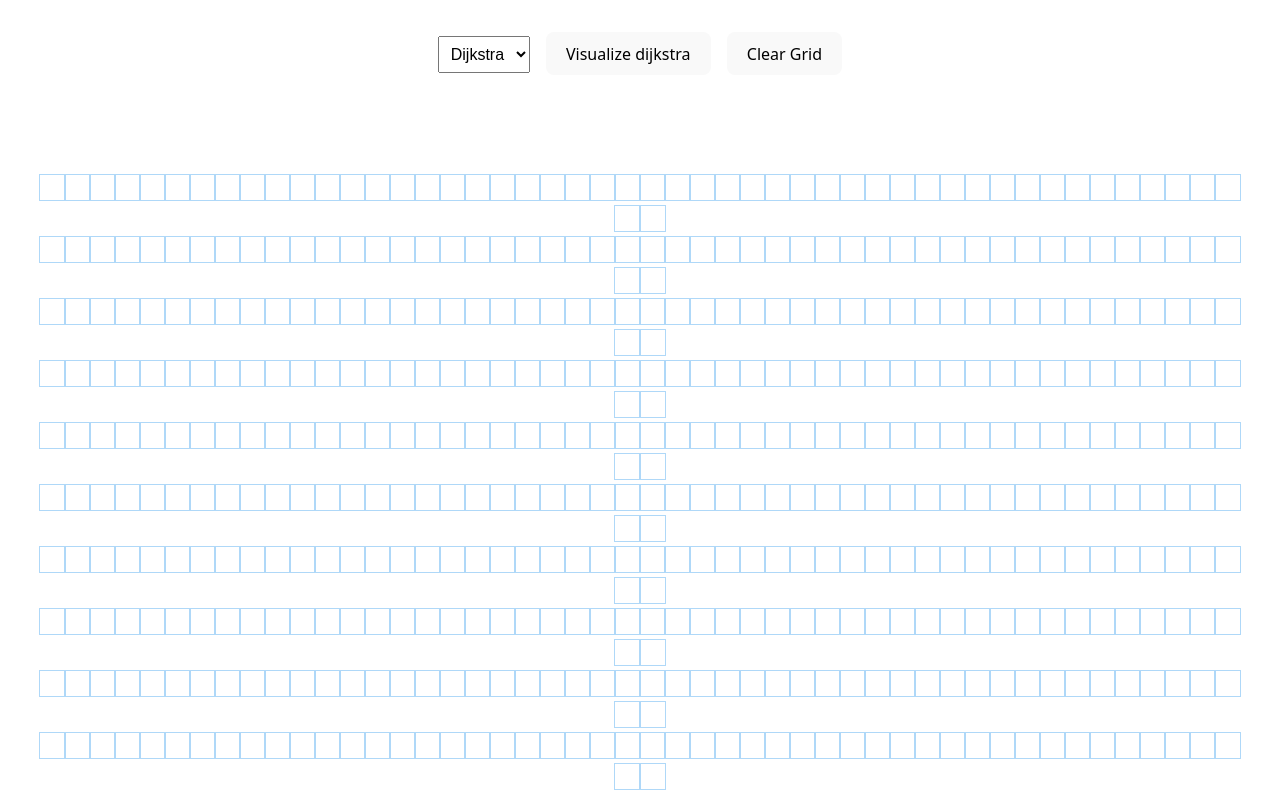
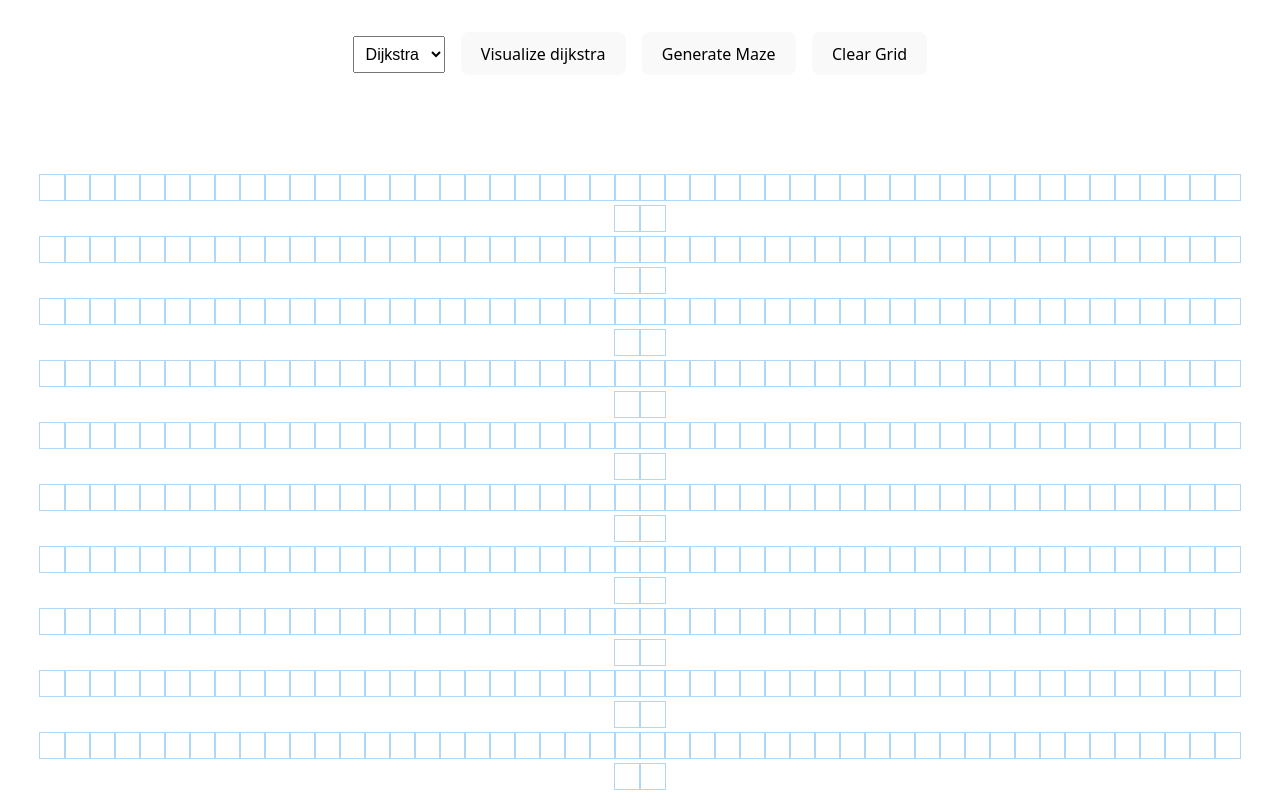
Before and after one commit to Aravshetty/AlgoVisualizer, a React (Vite) app: page /pathfinding in a window 1280 px wide. Shown: the top 792 px of the page. Built offline with nearby package versions, Linux system fonts and the light colour scheme.

Commit message:
maze recursive

```diff
--- a/src/PathVisualizer/PathVisualizer.jsx
+++ b/src/PathVisualizer/PathVisualizer.jsx
@@ -4,7 +4,7 @@ import Node from './Node/Node.jsx';
 import './PathVisualizer.css';
 import { dijkstra, getNodesInShortestPathOrder } from '../algorithms/dijkstra.js';
 import { astar } from '../algorithms/astar.js';
-
+import { generateMazeRecursiveDivision } from '../mazealgoritm/recursivedivison.js';
 const START_NODE_ROW = 10;
 const START_NODE_COL = 5;
 const FINISH_NODE_ROW = 10;
@@ -143,6 +143,16 @@ function PathVisualizer() {
       <button onClick={handleRunAlgorithm} style={{ marginRight: '16px' }}>
         Visualize {selectedAlgorithm}
       </button>
+      <button
+  onClick={() =>
+    generateMazeRecursiveDivision(grid, setGrid, 10, startNode, finishNode)
+  }
+  style={{ marginRight: '16px' }}
+>
+  Generate Maze
+</button>
+
+
       <button onClick={handleClear}>Clear Grid</button>
 
       <div className="grid">
--- /dev/null
+++ b/src/mazealgoritm/recursivedivison.js
@@ -0,0 +1,78 @@
+
+
+
+
+export const generateMazeRecursiveDivision = (grid, setGrid, speed = 10, startNode, finishNode) => {
+  const walls = [];
+  const rows = grid.length;
+  const cols = grid[0].length;
+
+  const divide = (startRow, endRow, startCol, endCol, orientation) => {
+    if (endRow - startRow < 2 || endCol - startCol < 2) return;
+
+    const horizontal = orientation === 'H';
+
+    if (horizontal) {
+      const wallRow = getRandomEven(startRow + 1, endRow - 1);
+      const passageCol = getRandomOdd(startCol, endCol);
+
+      for (let col = startCol; col <= endCol; col++) {
+        if (col === passageCol) continue;
+        if (isStartOrFinish(wallRow, col)) continue;
+        walls.push([wallRow, col]);
+      }
+
+      divide(startRow, wallRow - 1, startCol, endCol, chooseOrientation(wallRow - startRow, endCol - startCol));
+      divide(wallRow + 1, endRow, startCol, endCol, chooseOrientation(endRow - wallRow, endCol - startCol));
+    } else {
+      const wallCol = getRandomEven(startCol + 1, endCol - 1);
+      const passageRow = getRandomOdd(startRow, endRow);
+
+      for (let row = startRow; row <= endRow; row++) {
+        if (row === passageRow) continue;
+        if (isStartOrFinish(row, wallCol)) continue;
+        walls.push([row, wallCol]);
+      }
+
+      divide(startRow, endRow, startCol, wallCol - 1, chooseOrientation(endRow - startRow, wallCol - startCol));
+      divide(startRow, endRow, wallCol + 1, endCol, chooseOrientation(endRow - startRow, endCol - wallCol));
+    }
+  };
+
+  const isStartOrFinish = (row, col) => {
+    return (
+      (row === startNode.row && col === startNode.col) ||
+      (row === finishNode.row && col === finishNode.col)
+    );
+  };
+
+  divide(0, rows - 1, 0, cols - 1, chooseOrientation(rows, cols));
+
+  walls.forEach(([row, col], i) => {
+    setTimeout(() => {
+      const node = grid[row][col];
+      if (!node.isStart && !node.isFinish) {
+        node.isWall = true;
+        setGrid([...grid]);
+      }
+    }, speed * i);
+  });
+};
+
+const getRandomEven = (min, max) => {
+  const evens = [];
+  for (let i = min; i <= max; i++) if (i % 2 === 0) evens.push(i);
+  return evens[Math.floor(Math.random() * evens.length)] || min;
+};
+
+const getRandomOdd = (min, max) => {
+  const odds = [];
+  for (let i = min; i <= max; i++) if (i % 2 === 1) odds.push(i);
+  return odds[Math.floor(Math.random() * odds.length)] || min;
+};
+
+const chooseOrientation = (height, width) => {
+  if (width < height) return 'H';
+  if (height < width) return 'V';
+  return Math.random() < 0.5 ? 'H' : 'V';
+};
```
